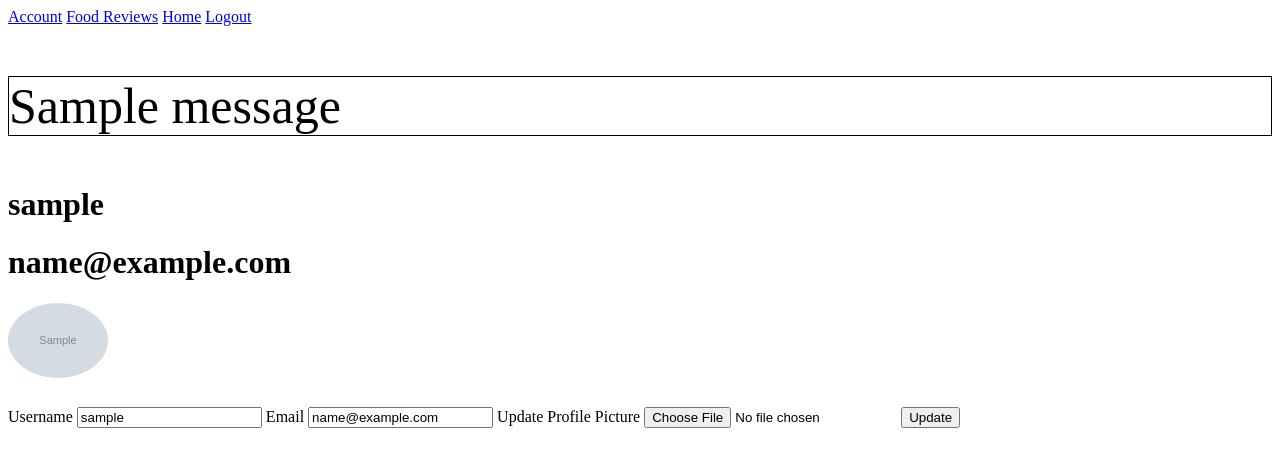
After one commit to ghorus/food, a Flask app: page /account in a window 1280 px wide. The commit adds this page. Shown: the top 467 px of the page. Run offline with Flask 3, Linux system fonts and the light colour scheme; a user stored in the database is signed in; tables that the repository leaves empty hold one stand-in row (values such as "Sample post"); grey boxes marked "Sample" are stand-in pictures; one stand-in notice (Sample message) is shown; some libraries are stand-ins or nearby versions.

Commit message:
completed login system

```diff
--- a/foodInnerFolder/main/routes.py
+++ b/foodInnerFolder/main/routes.py
@@ -6,4 +6,4 @@ main = Blueprint('main',__name__)
 @main.route("/")
 def home():
     users = User.query.all()
-    return render_template('index.html',users = users)
+    return render_template('index.html',users = users,title="Home")
--- a/foodInnerFolder/static/index.css
+++ /dev/null
@@ -1 +0,0 @@
-.success{font-size:50px;border: 1px solid black;}
--- /dev/null
+++ b/foodInnerFolder/static/layout.css
@@ -0,0 +1,3 @@
+.danger{background-color: rgb(255, 157, 157);}
+.info{background-color: rgb(184, 184, 255);}
+.success{font-size:50px;border: 1px solid black;}
--- /dev/null
+++ b/foodInnerFolder/templates/layout.html
@@ -0,0 +1,28 @@
+<!DOCTYPE html>
+<html lang="en">
+<head>
+    <link rel="stylesheet" type="text/css" href="{{ url_for('static', filename = 'layout.css')}}">
+    <meta charset="UTF-8">
+    <meta name="viewport" content="width=device-width, initial-scale=1.0">
+    <title>Document</title>
+</head>
+<body>
+    {% if current_user.is_authenticated %}
+        <a href="{{url_for('users.account')}}">Account</a>
+        <a href="{{url_for('foodReviewz.foodReviews')}}">Food Reviews</a>
+        <a href="{{url_for('main.home')}}">Home</a>
+        <a href="{{url_for('users.logout')}}">Logout</a>
+    {% else %}
+        <a href="{{url_for('foodReviewz.foodReviews')}}">Food Reviews</a>
+        <a href="{{url_for('main.home')}}">Home</a>
+        <a href="{{url_for('users.register')}}">Register</a>
+        <a href="{{url_for('users.login')}}">Login</a>
+    {% endif %}
+    {% for user in users %}
+        {{user.username}}
+        {{user.email}}
+    {% endfor %}
+    {% block content %}
+    {% endblock content %}
+</body>
+</html>
--- /dev/null
+++ b/foodInnerFolder/templates/users/account.html
@@ -0,0 +1,39 @@
+{% extends 'layout.html' %}
+{% block content %}
+    {% with messages = get_flashed_messages(with_categories=true) %}
+        {% if messages %}
+            {% for category, message in messages %}
+                <p class={{category}}>{{message}}</p>
+            {% endfor %}
+        {% endif %}
+    {% endwith %}
+    <h1>{{ current_user.username}}</h1>
+    <h1>{{current_user.email}}</h1>
+    <h1><img src="{{image_file}}" style="width:100px; border-radius:50%;"></h1>
+    <!--enctype is to pass image file properly-->
+    <form method="POST" action="" enctype="multipart/form-data" novalidate>
+        {{form.hidden_tag()}}
+        {{form.username.label}}
+        {{form.username}}
+        {% if form.username.errors %}
+            {% for error in form.username.errors %}
+                {{error}}
+            {% endfor %}
+        {% endif %}
+        {{form.email.label}}
+        {{form.email}}
+        {% if form.email.errors %}
+            {% for error in form.email.errors %}
+                {{error}}
+            {% endfor %}
+        {% endif %}
+        {{form.picture.label}}
+        {{form.picture}}
+        {% if form.picture.errors %}
+                {% for error in form.picture.errors %}
+                    {{error}}
+                {% endfor %}
+            {% endif %}
+        {{form.submit}}
+    </form>
+{% endblock content %}
--- a/foodInnerFolder/users/forms.py
+++ b/foodInnerFolder/users/forms.py
@@ -1,6 +1,14 @@
+from flask_login import current_user
 from flask_wtf import FlaskForm
+from flask_wtf.file import FileField, FileAllowed
+from foodInnerFolder.models import User
 from wtforms import PasswordField, StringField, SubmitField
-from wtforms.validators import DataRequired, Length, EqualTo, Email
+from wtforms.validators import DataRequired, Length, EqualTo, Email, ValidationError
+
+class LoginForm(FlaskForm):
+    email = StringField('Email', validators=[DataRequired(),Email()])
+    password = PasswordField('Password',validators=[DataRequired()])
+    submit = SubmitField('Login')
 
 class RegistrationForm(FlaskForm):
     confirm_password = PasswordField('Confirm Password',validators=[DataRequired(),EqualTo('password')])
@@ -9,7 +17,28 @@ class RegistrationForm(FlaskForm):
     submit = SubmitField('Sign Up')
     username = StringField('Username', validators=[DataRequired(), Length(min=2,max=20)])
 
-class LoginForm(FlaskForm):
-    email = StringField('Username', validators=[DataRequired(),Email()])
-    password = PasswordField('Password',validators=[DataRequired()])
-    submit = SubmitField('Login')
+    def validate_username(self, username):
+        user = User.query.filter_by(username=username.data).first()
+        if user:
+            raise ValidationError('That username is already taken.')
+    def validate_email(self, email):
+        email = User.query.filter_by(email=email.data).first()
+        if email:
+            raise ValidationError('That email is already taken.')
+
+class UpdateAccountForm(FlaskForm):
+    email = StringField('Email', validators=[DataRequired(),Email()])
+    picture = FileField('Update Profile Picture',validators=[FileAllowed(['jpg','png'])])
+    submit = SubmitField('Update')
+    username = StringField('Username', validators=[DataRequired(), Length(min=2,max=20)])
+
+    def validate_username(self, username):
+        if username.data != current_user.username:
+            user = User.query.filter_by(username=username.data).first()
+            if user:
+                raise ValidationError('That username is already taken.')
+    def validate_email(self, email):
+        if email.data != current_user.email:
+            email = User.query.filter_by(email=email.data).first()
+            if email:
+                raise ValidationError('That email is already taken.')
--- a/foodInnerFolder/users/routes.py
+++ b/foodInnerFolder/users/routes.py
@@ -1,19 +1,77 @@
-from flask import Blueprint,flash,redirect,render_template,url_for
-from foodInnerFolder.users.forms import LoginForm,RegistrationForm
+from flask import Blueprint,flash,redirect,render_template,request,url_for
+from flask_login import login_user,login_required,logout_user,current_user
+from foodInnerFolder import app, bcrypt, db
+from foodInnerFolder.models import User
+from foodInnerFolder.users.forms import LoginForm,RegistrationForm,UpdateAccountForm
+import os
+from PIL import Image
+import secrets
+
 users = Blueprint('users',__name__)
+
+@users.route("/account",methods=['GET', 'POST'])
+@login_required
+def account():
+    form = UpdateAccountForm()
+    if form.validate_on_submit():
+        if form.picture.data:
+            picture_file = save_picture(form.picture.data)
+            current_user.image_file = picture_file
+        current_user.username = form.username.data
+        current_user.email = form.email.data
+        db.session.commit()
+        flash('Your account has been updated','success')
+        # redirect instead of going to return render template to avoid another post request
+        # when reloading page
+        return redirect(url_for('users.account'))
+    elif request.method == 'GET':
+        form.username.data = current_user.username
+        form.email.data = current_user.email
+    image_file = url_for('static', filename="profile_pics/" + current_user.image_file)
+    return render_template('users/account.html',form=form,image_file=image_file, title='Account')
 
 @users.route("/login",methods=['GET', 'POST'])
 def login():
-    # form = LoginForm()
-    # if form.validate_on_submit():
-    #     flash("You've succesfully logged in",'success')
-    #     return redirect(url_for('main.home'))
-    return render_template('users/login.html',title='Login')
+    form = LoginForm()
+    if current_user.is_authenticated:
+        return redirect(url_for('main.home'))
+    if form.validate_on_submit():
+        user = User.query.filter_by(email=form.email.data).first()
+        if user and bcrypt.check_password_hash(user.password, form.password.data):
+            flash("You've succesfully logged in",'success')
+            login_user(user)
+            next_page = request.args.get('next')
+            return redirect(next_page) if next_page else redirect(url_for('main.home'))
+        else:
+            flash('Login unsuccessful. Please check email and password.','danger')
+    return render_template('users/login.html',form=form,title='Login')
+
+@users.route("/logout")
+def logout():
+    logout_user()
+    return redirect(url_for('main.home'))
 
 @users.route("/register",methods=['GET', 'POST'])
 def register():
     form = RegistrationForm()
+    if current_user.is_authenticated:
+        return redirect(url_for('main.home'))
     if form.validate_on_submit():
-        flash(f'Account created for {form.username.data}','success')
+        hashed_pw = bcrypt.generate_password_hash(form.password.data).decode('utf-8')
+        user = User(username=form.username.data,email=form.email.data,password=hashed_pw)
+        db.session.add(user)
+        db.session.commit()
+        flash('Your account has been created.','success')
         return redirect(url_for('users.login'))
-    return render_template('users/register.html',title='Register',form=form)
+    return render_template('users/register.html',form=form,title='Register')
+
+def save_picture(form_picture):
+    _, f_ext = os.path.splitext(form_picture.filename)
+    random_hex = secrets.token_hex(8)
+    picture_fn = random_hex + f_ext
+    picture_path = os.path.join(app.root_path, 'static/profile_pics',picture_fn)
+    output_size = (125,125)
+    i = Image.open(form_picture)
+    i.thumbnail(output_size)
+    i.save(picture_path)
+    return picture_fn
--- a/requirements.txt
+++ b/requirements.txt
@@ -1,9 +1,11 @@
+bcrypt==4.1.1
 blinker==1.6.3
 click==8.1.7
 colorama==0.4.6
 dnspython==2.4.2
 email-validator==2.1.0.post1
 Flask==2.2.5
+Flask-Bcrypt==1.0.1
 Flask-Login==0.6.3
 Flask-SQLAlchemy==3.1.1
 Flask-WTF==1.2.1
@@ -15,6 +17,7 @@ itsdangerous==2.1.2
 Jinja2==3.1.2
 MarkupSafe==2.1.3
 packaging==23.2
+Pillow==10.1.0
 psycopg2==2.9.9
 psycopg2-binary==2.9.9
 SQLAlchemy==2.0.23
```
Also changed, not shown: foodInnerFolder/__init__.py (+8 -0 lines), foodInnerFolder/models.py (+6 -1 lines), foodInnerFolder/templates/foodReviews.html (+4 -11 lines), foodInnerFolder/templates/index.html (+14 -20 lines), foodInnerFolder/templates/users/login.html (+27 -2 lines), foodInnerFolder/templates/users/register.html (+26 -13 lines), foodInnerFolder/static/profile_pics/105b3e3a9963b4b4.png (added), foodInnerFolder/static/profile_pics/2df19acd4a414463.png (added), foodInnerFolder/static/profile_pics/47e6fcee50b02fc1.png (added), foodInnerFolder/static/profile_pics/7108c21abd8928f6.png (added), foodInnerFolder/static/profile_pics/aad4cc31d8759452.png (added), foodInnerFolder/static/profile_pics/default.png (added).
